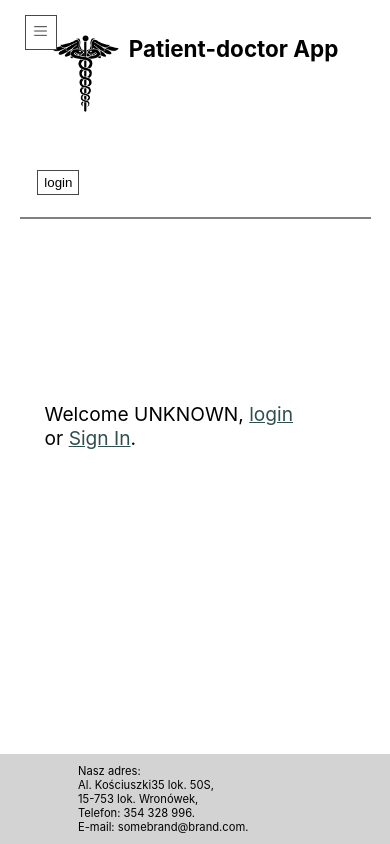
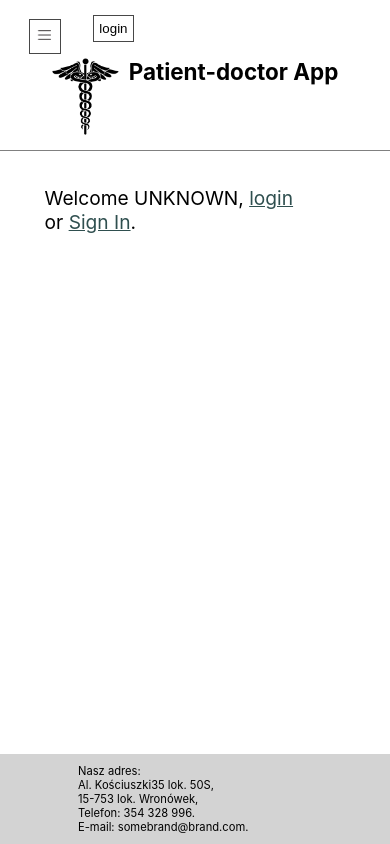
Before and after one commit to elzp/patientMedicalApp, a React (Create React App) app: page / in a window 390 px wide. Built offline with nearby package versions, Linux system fonts and the light colour scheme.

Commit message:
Move login buttons to header

```diff
--- a/src/App.css
+++ b/src/App.css
@@ -22,10 +22,7 @@
     grid-area: "head";
     /* display: grid; */
     position: relative;
-    /* grid-auto-flow: row;
-    grid-template-areas: "branding" "menu"; */
-    /* margin-bottom: 15px;
-    margin-top: 10px; */
+    grid-auto-flow: column;
    }
 
   .navbar-wrapper {
@@ -37,6 +34,8 @@
     grid-template-areas: "branding" "menu";
     align-items: center;
     padding-top: 15px;
+    max-width: 1100px;
+    margin: 0 auto;
     }
 
 .menu-elements-wrapper {/*dawniej -1*/
@@ -123,10 +122,11 @@ a {
 
  header button {
   height: min-content;
-  width: min-content;
+  width: max-content;
   padding: 5px;
   border: 1px solid rgb(71, 71, 71);
   background-color: white;
+  margin-right: 5px;
 }
 
   .button-img {
@@ -140,11 +140,12 @@ a {
 
 
 .leftdiv {
-  /* background-image: linear-gradient(to right, lightgrey 90%, white); */
   font-size: 0.8em;
-  min-width: max-content;
-  grid-area: "left";
   padding:  1em;
+  position: absolute;
+  top: 0;
+  left: 20%;
+  width: max-content;
 }
 
  main button {
@@ -167,7 +168,6 @@ color: white;
   width: 90%;
   min-width: 60vw;
   min-height: 200px;
-  border-left: 2px solid grey;
   padding: 15px 25px;
   margin: 20px auto;
   grid-area: "right";
@@ -229,7 +229,7 @@ span {
 
   .brand-nav {
     justify-content: center;
-    margin: 20px 0;
+    margin: 20px 0 0;
    }
 
    .navbar-wrapper {
@@ -239,12 +239,16 @@ span {
     /* grid-template-columns: 40px auto; */
     grid-template-areas: "branding";
     align-items: center;
+    max-width: 100%;
+    padding-top: 2em;
+    margin-bottom: 0;
+    border-bottom: 1px solid grey;
     }
 
 .menu-elements-wrapper {
     position: absolute;
     width: 0%;
-    top: 30px;
+    top: calc(1em + 25px);
     left: 30px;
     margin:0;
     z-index: 1;
@@ -254,10 +258,10 @@ span {
     display: block;
     grid-area: "menu-button";
     position: absolute;
-    padding: 5px 30px 0 15px;
+    margin-left: 1em;
     justify-self: left;
-    width: 20px;
-    top: 10px;
+    width: 1em;
+    top: 1em;
     left: 10px;
   }
 
@@ -293,14 +297,12 @@ span {
     /*background: initial;//https://stackoverflow.com/questions/45523879/cannot-remove-gradient*/
     margin: 0px;
     height: max-content;
-    border-bottom: 2px solid grey;
   }
 
 
 .rightdiv {
     flex-direction: row;
     min-width: 0;
-    border-left: 0px solid grey;
     padding: 15px 25px 15px 25px;
     margin-left: 0px;
   }
--- a/src/App.tsx
+++ b/src/App.tsx
@@ -27,13 +27,13 @@ function App(props: any) {
     <div className= "App">
       <userContext.Provider value={userdata}>
       <header data-testid="header">
-          <Header />
+          <Header
+          userdata={userdata}
+          changeuser={setuserdata}
+          defaultuserdata = {defaultUser} />
       </header>
       <main>
-          <Leftboard
-          currentuserdata={userdata}
-          changeuser={setuserdata}
-          defaultuserdata = {defaultUser} />
+
 
           <Router >
             <Switch>
--- a/src/comp/Header.tsx
+++ b/src/comp/Header.tsx
@@ -1,11 +1,12 @@
 import React, {useState, useEffect, useRef} from 'react';
+import Buttons from './Leftboard';
 import './../App.css';
 import menuLogo from './../ic-menu.png';
 import logo from './../ic-logo.png';
 import data from './../somedata.json';
 import { BrowserRouter as Router, Link } from 'react-router-dom';
 
-function Header() {
+function Header(props: any) {
 const [menuVisible, setVisibility] = useState(false);
 const {menu}:{menu: Array<Array<string>>} = data;
 const newmenu = menu.slice(0,6);
@@ -46,8 +47,13 @@ const wrapperRef = useRef(null);
 useOutsideAlerter(wrapperRef);
 
   return (
-    <div className="App-header">
+    <>
+
       <div className="navbar-wrapper">
+      <Buttons
+      currentuserdata={props.userdata}
+      changeuser={props.setuserdata}
+      defaultuserdata = {props.defaultUser} />
         {/* in css this class has property to be hidden when screen is smaller than 1024px */}
           <div className="navbar-button">
             <button  onClick={changeMenuVisibility}><img src={menuLogo} alt="menu" className="button-img" /></button>
@@ -85,7 +91,7 @@ useOutsideAlerter(wrapperRef);
           </div>
       </div>
 
-    </div>
+    </>
   );
 }
 
```
